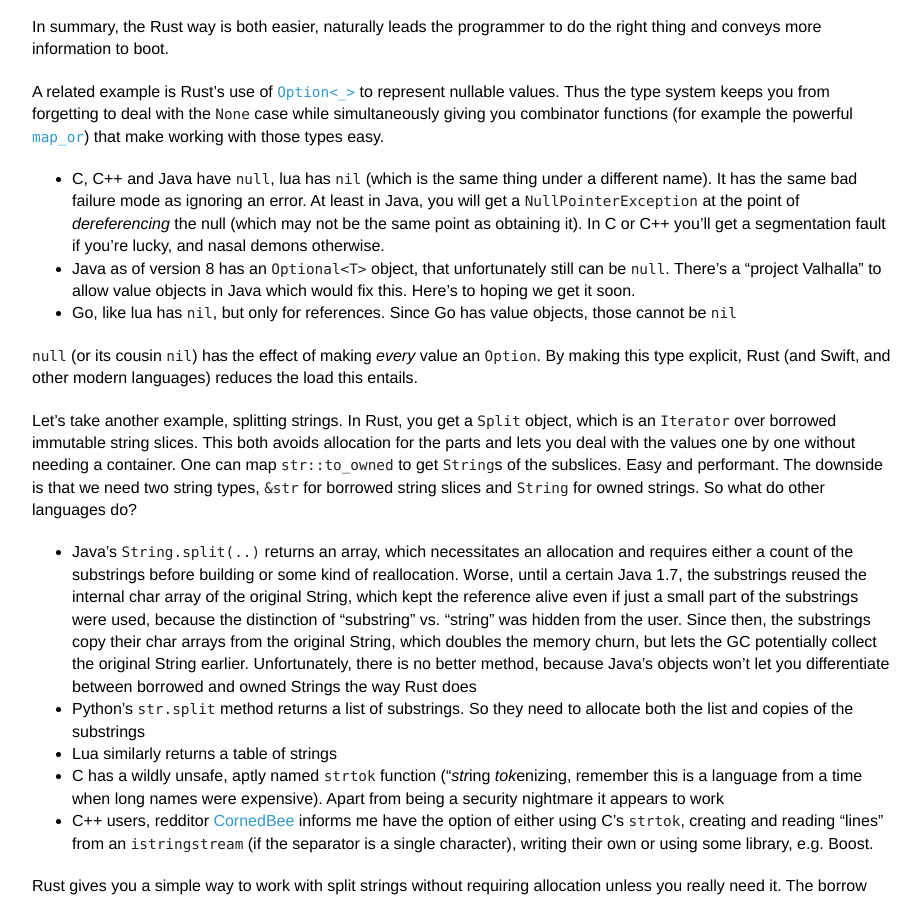
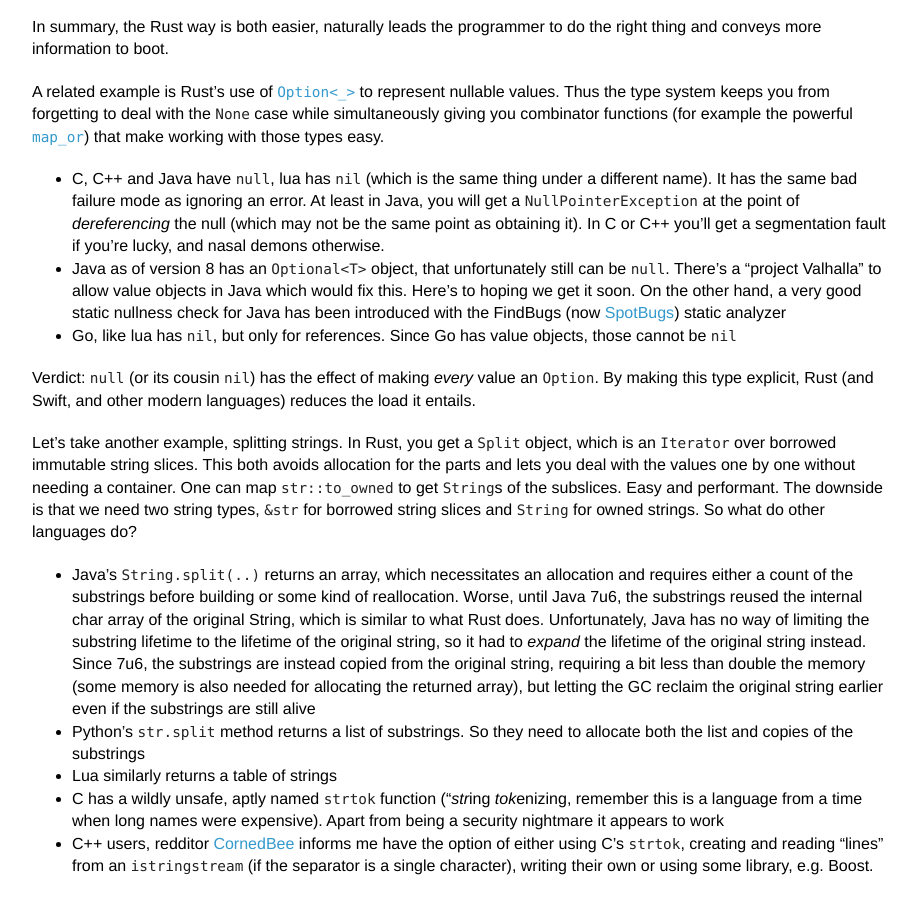
Before and after one commit to llogiq/llogiq.github.io, a Jekyll site: the page built from _posts/2018-04-03-corners.md, in a window 1280 px wide and 900 px high, scrolled down 1190 px. Shown: the whole window, without its empty margins (178-1099 px from the left). Built offline with Jekyll 4.4.1, drawn with Linux system fonts in a browser that asks for light colours; some of the changed text lies outside the part shown.

Commit message:
more improvements

```diff
--- a/_posts/2018-04-03-corners.md
+++ b/_posts/2018-04-03-corners.md
@@ -77,12 +77,13 @@ obtaining it). In C or C++ you'll get a segmentation fault if you're lucky, and
 otherwise.
 * Java as of version 8 has an `Optional<T>` object, that unfortunately still can be `null`. There's
 a "project Valhalla" to allow value objects in Java which would fix this. Here's to hoping we get
-it soon.
+it soon. On the other hand, a very good static nullness check for Java has been introduced with the
+FindBugs (now [SpotBugs](https://spotbugs.github.io/)) static analyzer
 * Go, like lua has `nil`, but only for references. Since Go has value objects, those cannot be
 `nil`
 
-`null` (or its cousin `nil`) has the effect of making *every* value an `Option`. By making this
-type explicit, Rust (and Swift, and other modern languages) reduces the load this entails.
+Verdict: `null` (or its cousin `nil`) has the effect of making *every* value an `Option`. By making
+this type explicit, Rust (and Swift, and other modern languages) reduces the load it entails.
 
 Let's take another example, splitting strings. In Rust, you get a `Split` object, which is an
 `Iterator` over borrowed immutable string slices. This both avoids allocation for the parts and
@@ -92,13 +93,13 @@ types, `&str` for borrowed string slices and `String` for owned strings. So what
 do?
 
 * Java's `String.split(..)` returns an array, which necessitates an allocation and requires either
-a count of the substrings before building or some kind of reallocation. Worse, until a certain Java
-1.7, the substrings reused the internal char array of the original String, which kept the reference
-alive even if just a small part of the substrings were used, because the distinction of "substring"
-vs. "string" was hidden from the user. Since then, the substrings copy their char arrays from the
-original String, which doubles the memory churn, but lets the GC potentially collect the original
-String earlier. Unfortunately, there is no better method, because Java's objects won't let you
-differentiate between borrowed and owned Strings the way Rust does
+a count of the substrings before building or some kind of reallocation. Worse, until Java
+7u6, the substrings reused the internal char array of the original String, which is similar to what
+Rust does. Unfortunately, Java has no way of limiting the substring lifetime to the lifetime of the
+original string, so it had to *expand* the lifetime of the original string instead. Since 7u6, the
+substrings are instead copied from the original string, requiring a bit less than double the memory
+(some memory is also needed for allocating the returned array), but letting the GC reclaim the
+original string earlier even if the substrings are still alive
 * Python's `str.split` method returns a list of substrings. So they need to allocate both the list
 and copies of the substrings
 * Lua similarly returns a table of strings
```
Also changed, not shown: other parts of _posts/2018-04-03-corners.md (+7 -3 lines).
